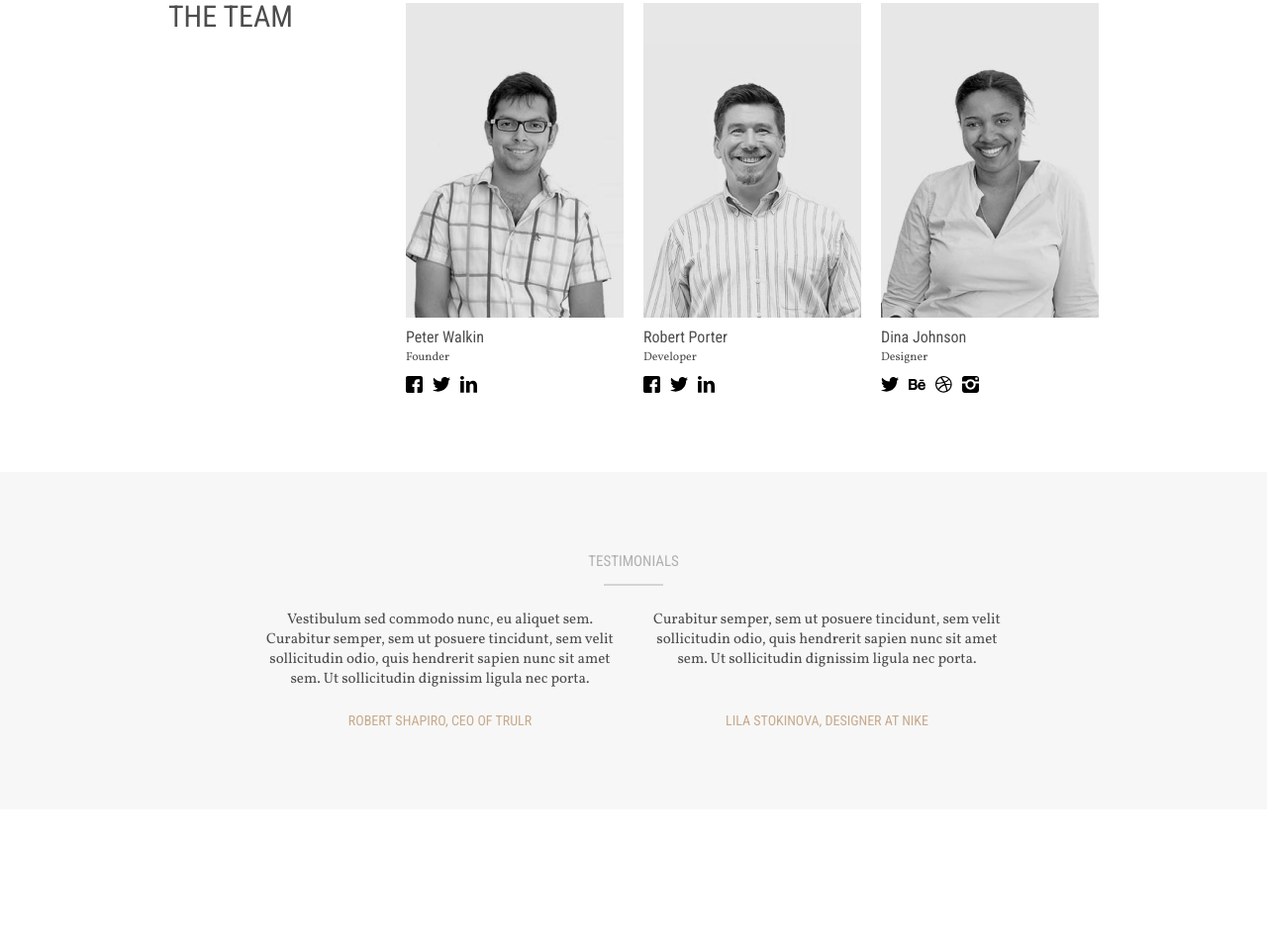
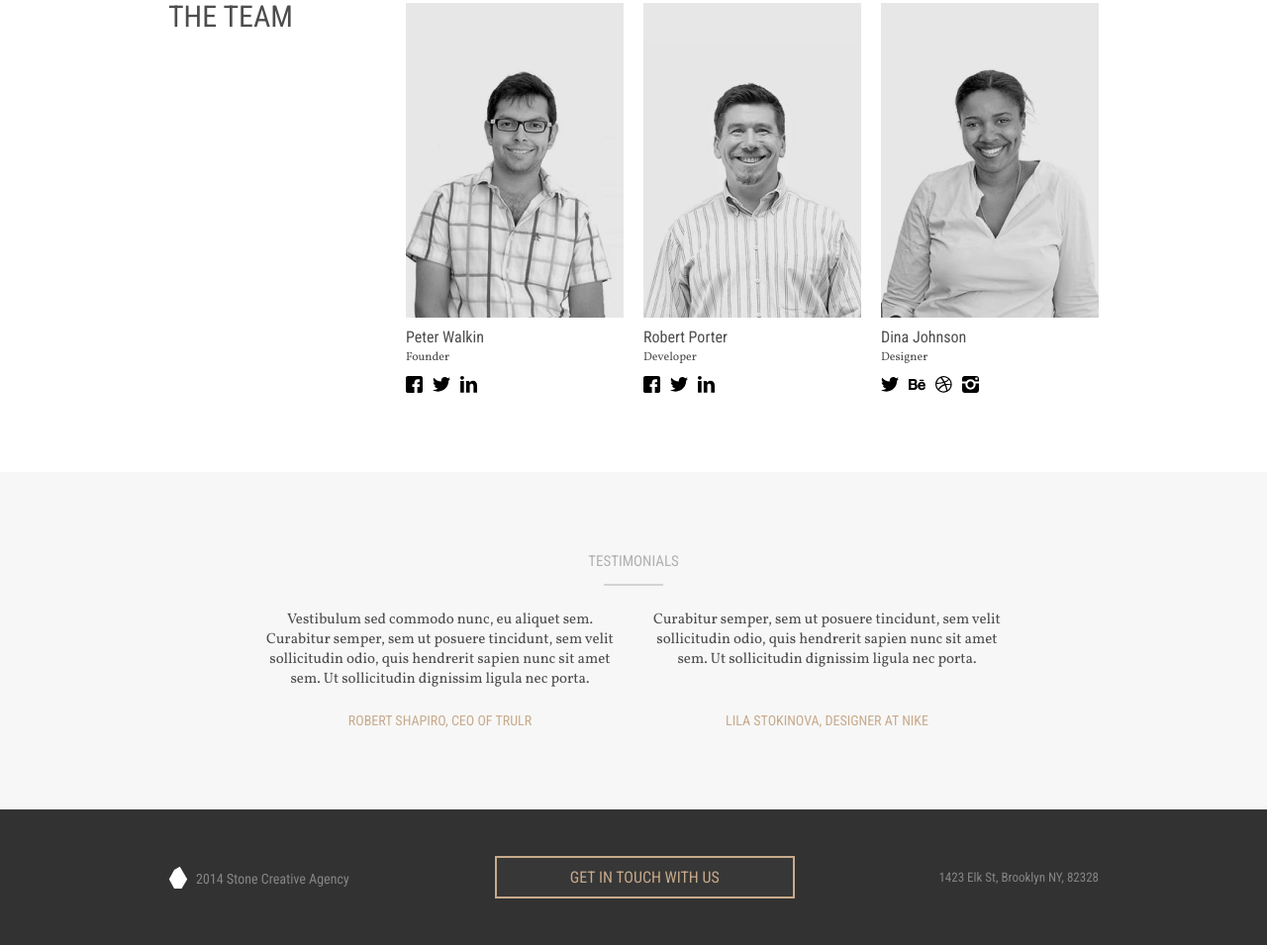
Before and after one commit to Daniil-gavrilooov/stone, a plain HTML site: page app/index.html in a window 1280 px wide. Shown: the part 1490-2445 px from the top of the page at 99% size. Before the commit the page ends 2308 px from the top, so only its background shows below. Drawn offline with Linux system fonts and the light colour scheme.

Commit message:
add  section (footer)

```diff
--- a/app/index.html
+++ b/app/index.html
@@ -280,6 +280,28 @@
         </section>
     </main>
 
+    <footer class="footer">
+        <div class="container">
+            <div class="footer__inner">
+                <div class="footer__item">
+                    <div class="logo">
+                        <a class="logo__link" href="">
+                            <img class="logo__icon" src="images/footer__logo.svg" alt="footer__logo">
+                        </a>
+                    </div>
+                </div>
+                <div class="footer__item">
+                    <a class="footer__btn" href="">get in touch with us</a>
+                </div>
+                <div class="footer__item">
+                    <p class="footer__street">
+                        1423 Elk St, Brooklyn NY, 82328
+                    </p>
+                </div>
+            </div>
+        </div>
+    </footer>
+
     <script src="js/main.min.js"></script>
 </body>
 
--- /dev/null
+++ b/app/scss/__footer.scss
@@ -0,0 +1,41 @@
+.footer {
+    background: #323232;
+    padding: 57px 0;
+    color: #858585;
+
+    &__inner {
+        display: flex;
+        justify-content: space-between;
+        align-items: center;
+        flex-wrap: wrap;
+    }
+
+    &__btn {
+        font-family: $robotoCondesed;
+        padding: 10px 74px;
+        border: 2px solid #c7aa8b;
+        font-size: 16px;
+        line-height: 20px;
+        text-transform: uppercase;
+        color: #c7aa8b;
+        background: rgba(77, 77, 77, 0.2);
+    }
+
+    &__street {
+        font-family: $robotoCondesed;
+        font-size: 13px;
+        line-height: 20px;
+    }
+}
+
+@media (max-width: 700px) {
+    .footer__inner {
+        justify-content: center;
+        gap: 50px;
+    }
+}
+@media (max-width: 280px) {
+    .footer__btn{
+        padding: 10px 50px;
+    }
+}
--- a/app/scss/style.scss
+++ b/app/scss/style.scss
@@ -6,6 +6,7 @@
 @import '_design';
 @import '_team';
 @import '_testimonials';
+@import '_footer';
 
 .container{
     max-width: 960px;
```
Also changed, not shown: app/css/style.min.css, app/images/footer__logo.svg (added).
